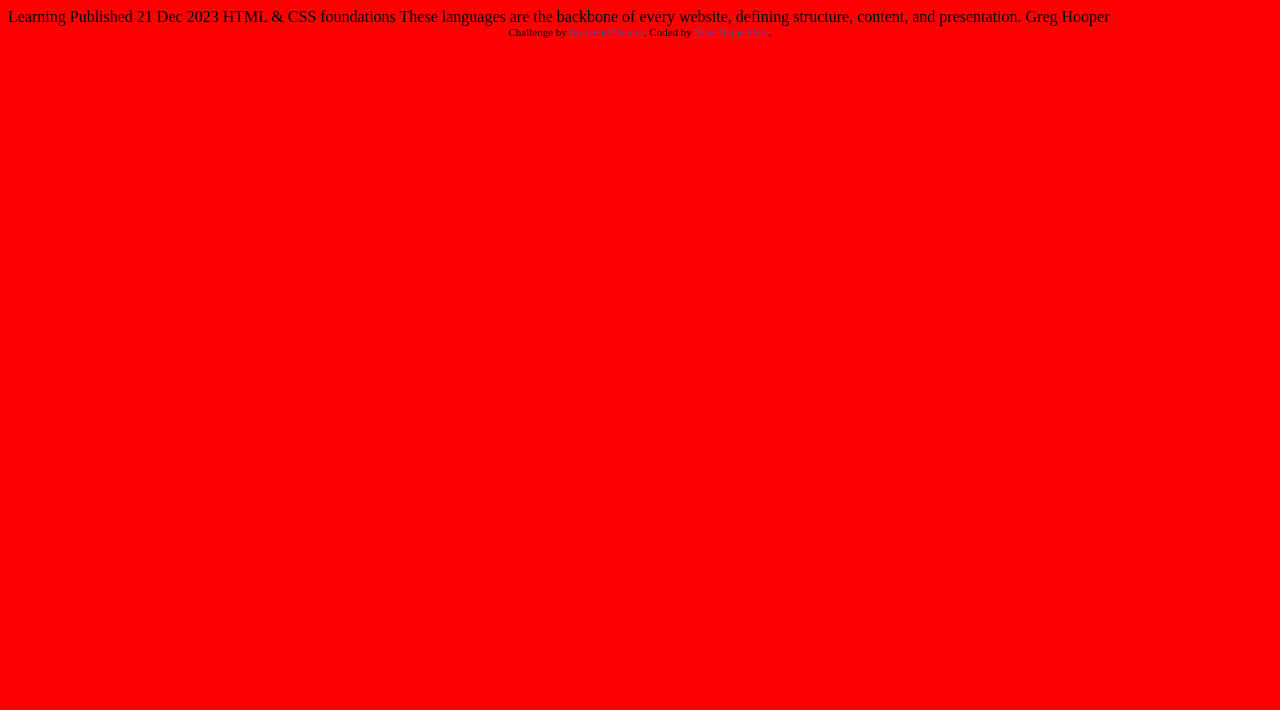
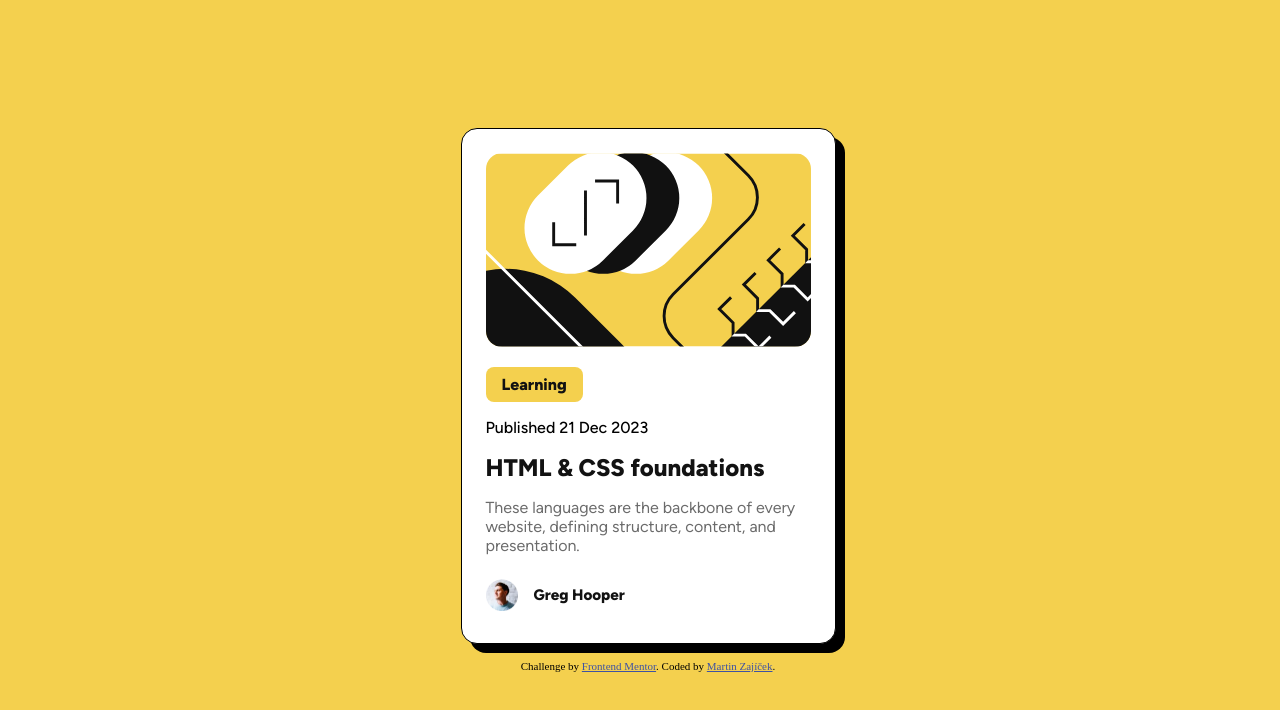
Before and after one commit to matus10/FrontEndMentor-Blog_Cards, a plain HTML site: page index.html in a window 1280 px wide. Drawn offline with Linux system fonts and the light colour scheme.

Commit message:
Add files via upload

```diff
--- a/blog_card.css
+++ b/blog_card.css
@@ -1,3 +1,105 @@
+@font-face {
+    font-family: 'Figtree';
+    src: url(assets/fonts/Figtree-VariableFont_wght.ttf);
+    font-weight: 500, 800;
+    font-style: normal;
+}
+
+@font-face {
+    font-family: 'FigtreeBold';
+    src: url(assets/fonts/static/Figtree-ExtraBold.ttf);
+    font-weight: 800;
+    font-style: normal;
+}
+
 html, body {
-    background-color:red;
+    display:flex;
+    flex-wrap:wrap;
+    background-color:hsl(47, 88%, 63%);
+    width:100%;
+    height:100%;
+    justify-content: center;
+    align-items: center;
+    flex-direction: column;
+    gap:1rem;
 }
+
+.menu {
+    display:flex;
+    flex-wrap:wrap;
+    justify-content: center;
+    align-items: center;
+    gap:2rem;
+}
+
+.card1 {
+    display:flex;
+    flex-wrap:wrap;
+    flex-direction: column;
+    background-color:white;
+    width:50%;
+    max-width:600px;
+    border:1px solid black;
+    border-radius: 1rem;
+    box-shadow: 9px 9px black;
+    justify-content: center;
+    align-items: start;
+    padding:1.5rem;
+    gap:1rem;
+    font-family:'Figtree';
+}
+
+.category {
+    background-color:hsl(47, 88%, 63%);
+    padding: 0.5rem 1rem 0.5rem 1rem;
+    border-radius: 0.5rem;
+    color: hsl(0, 0%, 7%);
+    font-family:FigtreeBold;
+
+}
+
+.picture img {
+    border-radius:1rem;
+    width:100%;
+    max-width:400px;
+}
+
+.name {
+    display:flex;
+    flex-wrap:wrap;
+    flex-direction: row;
+    gap:1rem;
+    justify-content: center;
+    align-items: center;
+    color: hsl(0, 0%, 7%);
+    font-size:13px;
+    font-family:FigtreeBold;
+}
+
+.name img {
+    width:100%;
+    max-width: 2rem;
+    height: 100%;
+
+}
+
+.title h1 {
+    color:hsl(0, 0%, 7%);
+    font-size:1.5rem;
+    margin:0;
+    font-family:FigtreeBold;
+}
+
+.title h1:hover {
+    color:hsl(47, 88%, 63%);
+    cursor:pointer;
+}
+
+.description {
+    color: hsl(0, 0%, 42%);
+    font-size:16px;
+}
+
+.date {
+    font-weight: 500;
+}
--- a/index.html
+++ b/index.html
@@ -16,20 +16,41 @@
   </style>
 </head>
 <body>
+  <div class="main">
+    <div class="menu">
+      <div class="card1">
 
-  Learning
+        <div class="picture">
+          <img src="/assets/images/illustration-article.svg" alt="">
+        </div>
 
-  Published 21 Dec 2023
+        <div class="category">
+          Learning
+        </div>
 
-  HTML & CSS foundations
+        <div class="date">
+          Published 21 Dec 2023
+        </div>
 
-  These languages are the backbone of every website, defining structure, content, and presentation.
+        <div class="title">
+          <h1>HTML & CSS foundations</h1>
+        </div>
 
-  Greg Hooper
+        <div class="description">
+          These languages are the backbone of every website, defining structure, content, and presentation.
+        </div>
+
+        <div class="name">
+          <img src="/assets/images/image-avatar.webp" alt="Profile_picture">
+          <h3>Greg Hooper</h3>
+        </div>
+      </div>
+    </div>
+  </div>
 
   <div class="attribution">
     Challenge by <a href="https://www.frontendmentor.io?ref=challenge" target="_blank">Frontend Mentor</a>.
-    Coded by <a href="#">Your Name Here</a>.
+    Coded by <a href="#">Martin Zajíček</a>.
   </div>
 </body>
 </html>
```
